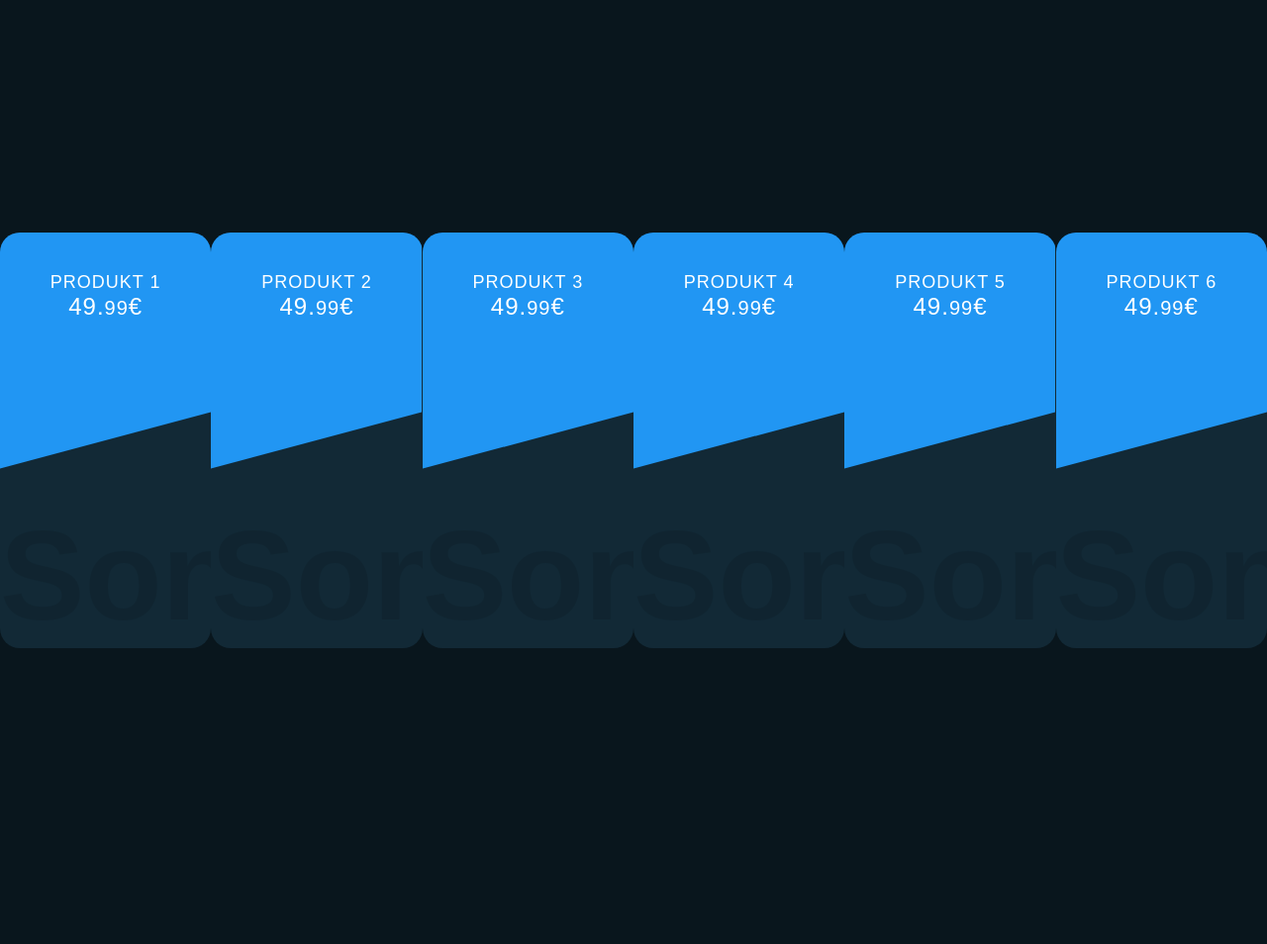
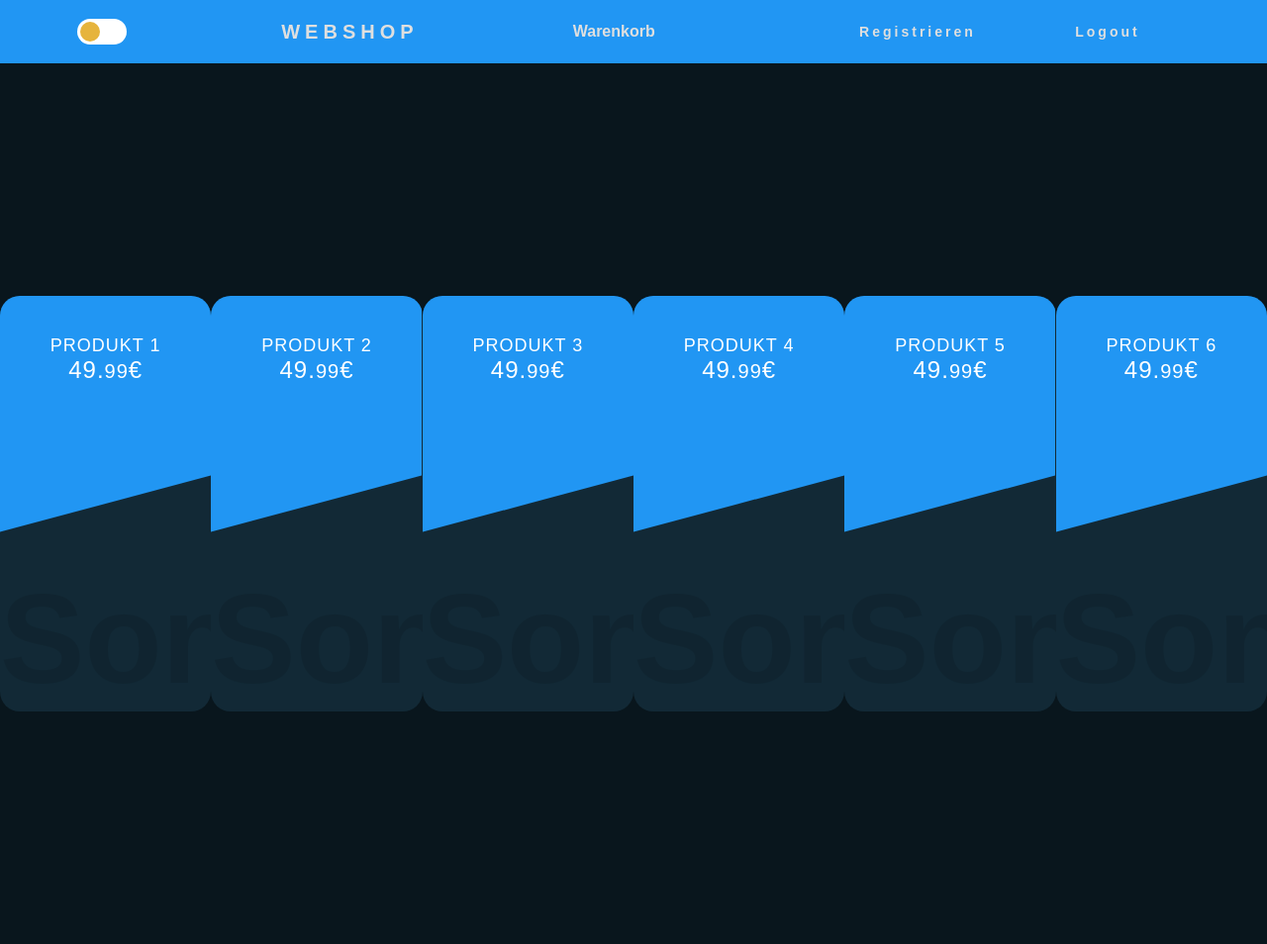
Before and after one commit to LBeglau/Webshop, a Symfony app: template templates/home/home.html.twig in a window 1280 px wide. Shown: the whole page at 99% size. Before the commit the page ends 655 px from the top, so only its background shows below. Run offline with Twig, Linux system fonts and the light colour scheme; the template is opened without the code that fills it, so the values that code supplies are empty; some libraries are stand-ins or nearby versions.

Commit message:
Changes to be committed: 	new file:   public/css/base_style.css 	modified:   public/css/home.css 	new file:   public/js/base_script_navbar.js 	new file:   public/js/base_script_themetoggler.js 	new file:   public/resources/shopping-cart.png 	modified:   templates/base.html.twig 	modified:   templates/home/home.html.twig

```diff
--- /dev/null
+++ b/public/css/base_style.css
@@ -0,0 +1,165 @@
+* {
+    margin: 0px;
+    padding: 0px;
+    box-sizing: border-box;
+}
+
+/*--------------------- Navbar ---------------------*/
+nav {
+    display: flex;
+    justify-content: space-around;
+    align-items: center;
+    min-height: 8vh;
+    background-color: #2196f3;
+}
+
+.logo {
+    color: #dfdfdf;
+    text-transform: uppercase;
+    letter-spacing: 5px;
+    font-size: 20px;
+}
+
+/* Nav-Links */
+
+.nav-links {
+    display: flex;
+    justify-content: space-around;
+    width: 30%;
+}
+
+.nav-links a {
+    color: #dfdfdf;
+    text-decoration: none;
+    letter-spacing: 3px;
+    font-weight: bold;
+    font-size: 14px;
+}
+
+.nav-links li {
+    list-style: none;
+}
+
+.burger {
+    display: none;
+    cursor: pointer;
+}
+
+.burger div {
+    width: 25px;
+    height: 3px;
+    background-color: #dfdfdf;
+    margin: 5px;
+    transition: all 0.3s;
+}
+
+@media screen and (max-width: 1024px) {
+    .nav-links {
+        width: 55%;
+    }
+}
+
+@media screen and (max-width: 768px) {
+    body {
+        overflow-x: hidden;
+    }
+
+    .nav-links {
+        position: absolute;
+        right: 0px;
+        height: 92vh;
+        top: 8vh;
+        background-color: #5d4954;
+        display: flex;
+        flex-direction: column;
+        align-items: center;
+        width: 50%;
+        transform: translateX(100%);
+        transition: transform 0.5s ease-in;
+    }
+
+    .nav-links li {
+        opacity: 0;
+    }
+
+    .burger {
+        display: block;
+    }
+}
+
+.nav-active {
+    transform: translateX(0%);
+}
+
+@keyframes navLinkFade {
+    from {
+        opacity: 0;
+        transform: translateX(50px);
+    }
+
+    to {
+        opacity: 1;
+        transform: translateX(0px)
+    }
+}
+
+.toggle .line1 {
+    transform: rotate(-45deg) translate(-5px, 6px);
+}
+
+.toggle .line2 {
+    opacity: 0;
+}
+
+.toggle .line3 {
+    transform: rotate(45deg) translate(-5px, -6px);
+}
+
+a {
+    text-decoration: none;
+}
+
+/*--------------------- Theme-Toggler ---------------------*/
+.label {
+    background-color: #FFFFFF;
+    display: flex;
+    position: relative;
+    border-radius: 50px;
+    height: 26px;
+    width: 50px;
+}
+
+.light-dark-icon {
+    height: 25px;
+    position: absolute;
+}
+
+.ball {
+    background-color: #e6b43c;
+    border-radius: 50%;
+    position: absolute;
+    top: 3px;
+    left: 3px;
+    height: 20px;
+    width: 20px;
+    transition: transform .2s linear;
+}
+
+
+
+.checkbox {
+    opacity: 0;
+    position: absolute;
+}
+
+.checkbox:checked + .label {
+    background-color: #999999;
+}
+
+.checkbox:checked + .label .ball {
+    transform: translateX(24px);
+}
+
+body.dark {
+    background-color: #999999;
+}
--- a/public/css/home.css
+++ b/public/css/home.css
@@ -5,7 +5,7 @@
     font-family: 'Poppins', sans-serif;
 }
 
-body {
+.body-Cards {
     display: flex;
     justify-content: center;
     align-items: center;
--- /dev/null
+++ b/public/js/base_script_navbar.js
@@ -0,0 +1,25 @@
+const navSlide = () => {
+    const burger = document.querySelector('.burger');
+    const nav = document.querySelector('.nav-links');
+    const navLinks = document.querySelectorAll('.nav-links li');
+
+
+    burger.addEventListener('click', () => {
+        //Toggle für Navbar
+        nav.classList.toggle('nav-active');
+
+        //Animation Links
+        navLinks.forEach((link, index) => {
+            if (link.style.animation) {
+                link.style.animation = '';
+            } else {
+                link.style.animation = `navLinkFade 0.5s ease forwards ${index / 7 + 0.5}s`;
+            }
+        });
+
+        //Animation Burger
+        burger.classList.toggle('toggle');
+    });
+}
+
+navSlide();
--- /dev/null
+++ b/public/js/base_script_themetoggler.js
@@ -0,0 +1,5 @@
+const checkbox = document.getElementById('checkbox');
+
+checkbox.addEventListener('change', () => {
+    document.body.classList.toggle('dark');
+});
--- a/src/Controller/HomeController.php
+++ b/src/Controller/HomeController.php
@@ -23,7 +23,7 @@ class HomeController extends AbstractController
      */
     public function index(): Response
     {
-        return $this->render('home/index.html.twig', [
+        return $this->render('home/home.html.twig', [
             'controller_name' => 'HomeController',
         ]);
     }
--- a/src/Controller/SecurityController.php
+++ b/src/Controller/SecurityController.php
@@ -3,7 +3,6 @@
 namespace App\Controller;
 
 use Symfony\Bundle\FrameworkBundle\Controller\AbstractController;
-use Symfony\Component\HttpFoundation\Request;
 use Symfony\Component\HttpFoundation\Response;
 use Symfony\Component\Routing\Annotation\Route;
 use Symfony\Component\Security\Http\Authentication\AuthenticationUtils;
--- a/templates/base.html.twig
+++ b/templates/base.html.twig
@@ -1,19 +1,75 @@
 <!DOCTYPE html>
-<html>
+<html lang="en">
 <head>
     <meta charset="UTF-8">
-        <title>{% block title %}Welcome!{% endblock %}</title>
-        {# Run `composer require symfony/webpack-encore-bundle`
-           and uncomment the following Encore helpers to start using Symfony UX #}
+    <title>
+        {% block title %}{% endblock %}
+    </title>
     {% block stylesheets %}
-            {#{{ encore_entry_link_tags('app') }}#}
+        <link rel="stylesheet" href="{{ asset('css/base_style.css') }}">
     {% endblock %}
-
-        {% block javascripts %}
-            {#{{ encore_entry_script_tags('app') }}#}
-        {% endblock %}
+    <script src="https://code.jquery.com/jquery-3.6.0.min.js"></script>
 </head>
 <body>
-        {% block body %}{% endblock %}
+
+<nav>
+{#    {% if is_granted('IS_AUTHENTICATED_FULLY') %}#}
+        <div>
+            <input type="checkbox" class="checkbox" id="checkbox">
+            <label for="checkbox" class="label">
+
+                <div class="ball" id="ball"></div>
+            </label>
+        </div>
+{#    {% endif %}#}
+    <div class="logo">
+        <h4>
+            <a href="{{ path('home') }}">
+                <span style="color: #dfdfdf; ">Webshop</span>
+            </a>
+        </h4>
+    </div>
+    <div class="shopping-cart">
+        <h4>
+            <a href="{{ path('home') }}">
+                <span style="color: #dfdfdf; ">Warenkorb</span>
+            </a>
+        </h4>
+    </div>
+
+    <ul class="nav-links">
+{#        {% if not is_granted('IS_AUTHENTICATED_FULLY') %}#}
+            <li>
+                <a href="{{ path('register') }}">Registrieren</a>
+            </li>
+{#        {% endif %}#}
+
+{#        {% if is_granted('ROLE_ADMIN') and is_granted('IS_AUTHENTICATED_FULLY') %}#}
+{#            <li>#}
+{#                <a href="{{ path('adminPanel') }}">Admin-Panel</a>#}
+{#            </li>#}
+{#        {% endif %}#}
+
+{#        {% if is_granted('IS_AUTHENTICATED_FULLY') and is_granted('ROLE_PrivUser') or is_granted('ROLE_ADMIN') %}#}
+{#            <li>#}
+{#                <a href="{{ path('profile') }}">Mein Profil</a>#}
+{#            </li>#}
+{#        {% endif %}#}
+{#        {% if is_granted('IS_AUTHENTICATED_FULLY') %}#}
+            <li>
+                <a href="{{ path('app_logout') }}">Logout</a>
+            </li>
+{#        {% endif %}#}
+    </ul>
+    <div class="burger">
+        <div class="line1"></div>
+        <div class="line2"></div>
+        <div class="line3"></div>
+    </div>
+</nav>
+{% block body %}{% endblock %}{% block javascripts %}
+    <script src="{{ asset('js/base_script_navbar.js') }}"></script>
+    <script src="{{ asset('js/base_script_themetoggler.js') }}"></script>
+{% endblock %}
 </body>
 </html>
--- a/templates/home/home.html.twig
+++ b/templates/home/home.html.twig
@@ -6,6 +6,7 @@
 {% block title %}Products{% endblock %}
 
 {% block body %}
+    <div class="body-Cards">
         <div class="card">
             <div class="imgBox">
                 <img src="">
@@ -67,4 +68,5 @@
                 <a href="#" class="buy">Kaufen</a>
             </div>
         </div>
+    </div>
 {% endblock %}
```
Also changed, not shown: migrations/Version20220201081934.php (added, +33 -0 lines), src/Controller/AdminController.php (+5 -3 lines), src/Controller/RegisterController.php (+4 -3 lines), public/resources/shopping-cart.png (added), 2 other files. Lines whose indentation alone changed are shown as unchanged.
